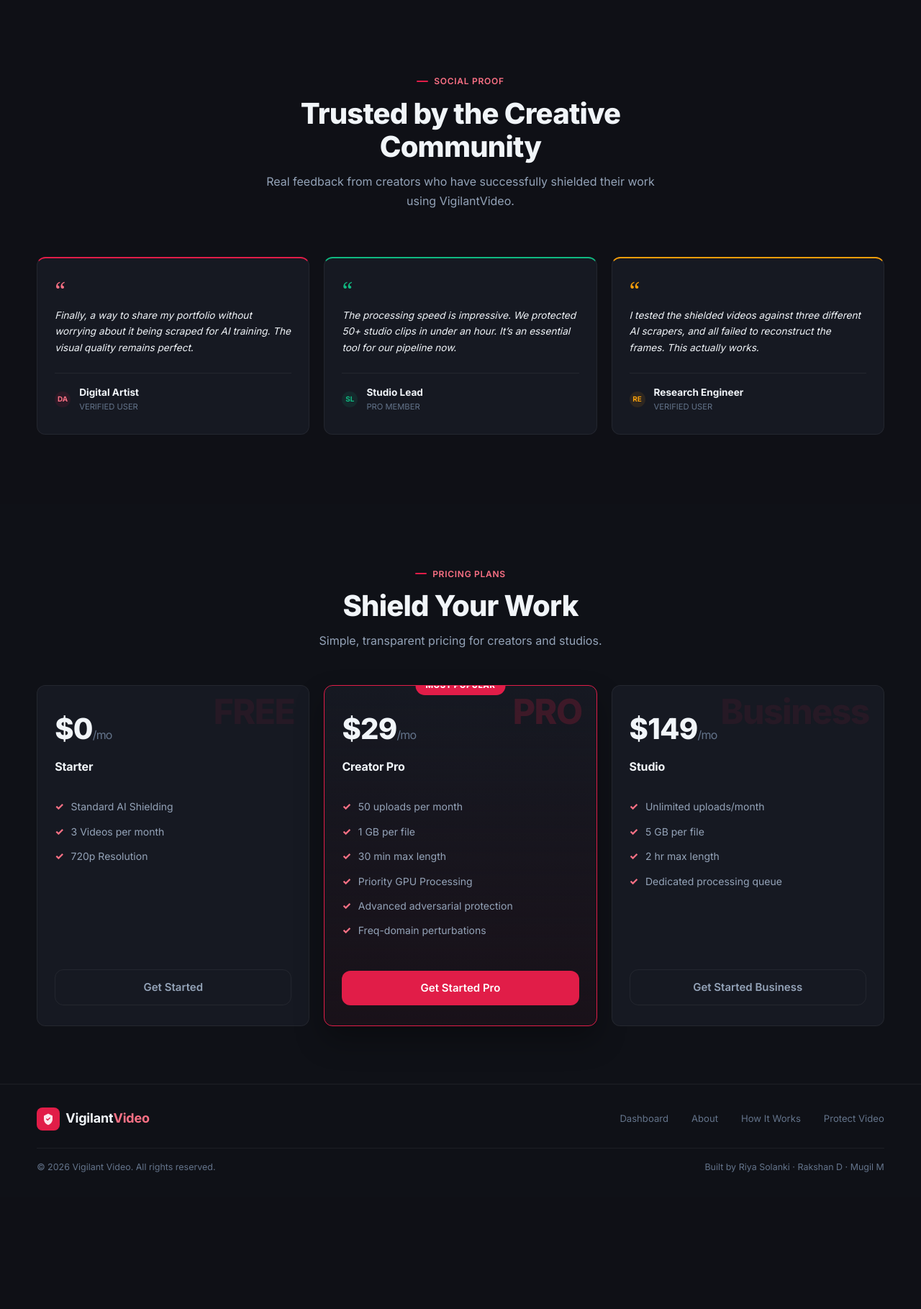
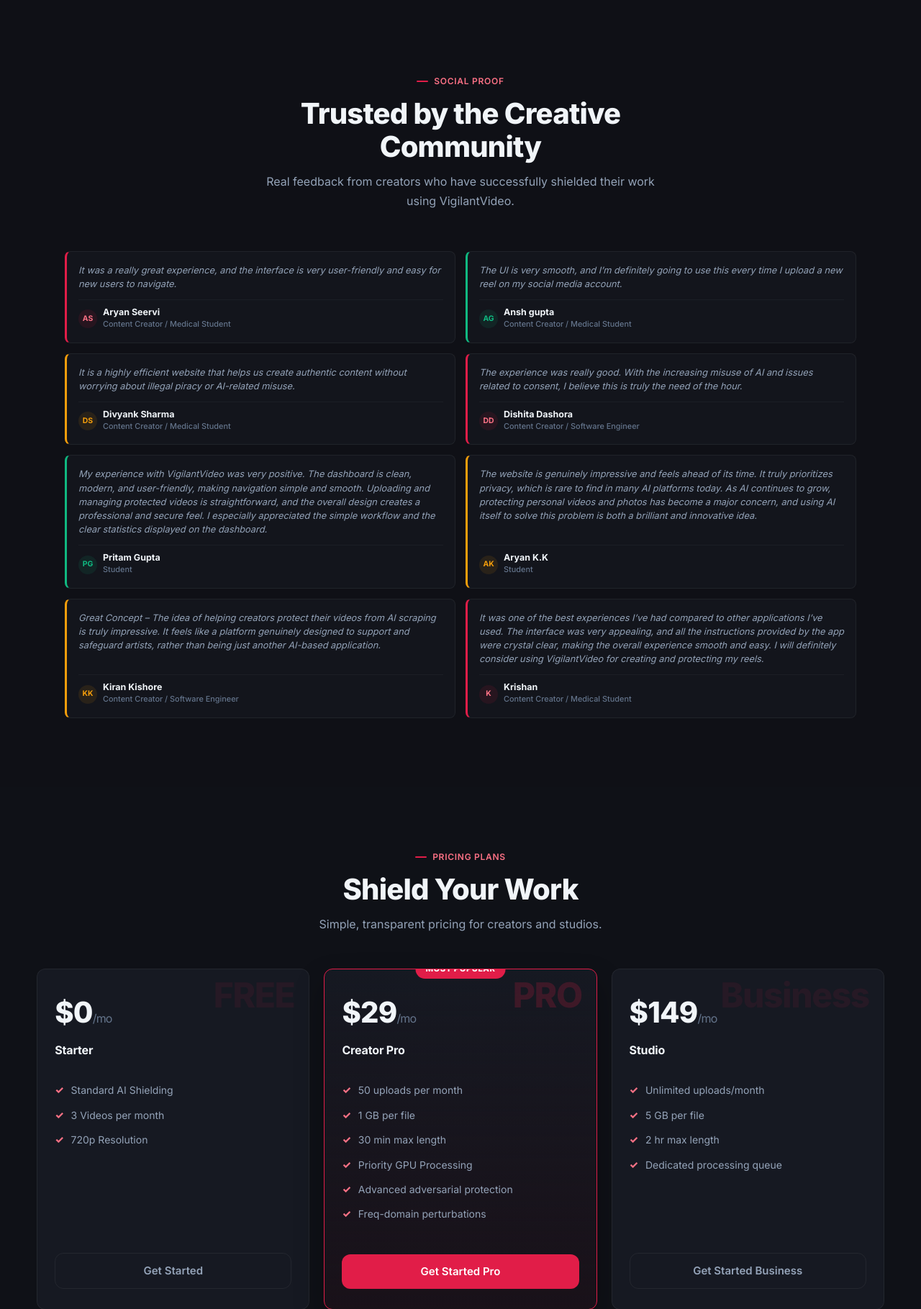
Before and after one commit to Riya-solanki/VigilantVideo-, a Flask app: page / in a window 1280 px wide. Shown: the part 3298-5117 px from the top of the page at 72% size. Before the commit the page ends 4927 px from the top, so only its background shows below. Run offline with Flask 3, Linux system fonts and the light colour scheme; some libraries are stand-ins or nearby versions.

Commit message:
tried to change the UI

```diff
--- a/static/css/style.css
+++ b/static/css/style.css
@@ -1573,3 +1573,91 @@ footer {
         margin: 1rem 0;
     }
 }
+
+/* ══════════════════════════════════════════
+   COMPACT FEEDBACK GRID SYSTEM (REPLACEMENT)
+══════════════════════════════════════════ */
+.reviews-masonry-grid {
+    display: grid;
+    grid-template-columns: repeat(2, 1fr); /* 2 clean, elegant columns */
+    gap: 0.875rem; /* Tight spacing between cards */
+    width: 100%;
+    max-width: 1100px;
+    margin: 0 auto;
+}
+
+.review-card {
+    background: rgba(22, 25, 34, 0.6); /* Slightly more transparent */
+    border: 1px solid var(--border);
+    border-radius: 8px; /* Sharper, cleaner corners */
+    padding: 1rem; /* Reduced padding from 1.5rem */
+    display: flex;
+    flex-direction: column;
+    justify-content: space-between;
+    position: relative;
+    transition: all 0.2s var(--ease);
+}
+
+.review-card:hover {
+    border-color: var(--accent); /* Clean highlight tint on hover */
+    transform: translateY(-1px);
+    box-shadow: 0 4px 12px rgba(0, 0, 0, 0.3);
+}
+
+/* Slim, clean left-accent borders instead of thick top borders */
+.review-card.accent-border { border-left: 3px solid var(--accent); }
+.review-card.success-border { border-left: 3px solid var(--success); }
+.review-card.warning-border { border-left: 3px solid var(--warning); }
+
+/* Hidden quotes to maximize text area space */
+.review-quote-mark {
+    display: none;
+}
+
+.review-text {
+    font-size: 0.8rem !important; /* Smaller, crisp readability font */
+    line-height: 1.5 !important;
+    color: var(--text-secondary) !important;
+    margin-bottom: 0.75rem !important;
+    font-style: italic;
+}
+
+.review-user-footer {
+    display: flex;
+    align-items: center;
+    gap: 0.5rem;
+    border-top: 1px solid rgba(255, 255, 255, 0.04);
+    padding-top: 0.625rem;
+}
+
+.review-avatar {
+    width: 26px; /* Scaled down avatar bubble */
+    height: 26px;
+    border-radius: 50%;
+    display: grid;
+    place-items: center;
+    font-size: 0.65rem;
+    font-weight: 700;
+    flex-shrink: 0;
+}
+
+.review-user-name {
+    font-size: 0.78rem;
+    font-weight: 700;
+    color: var(--text-primary);
+    line-height: 1.2;
+}
+
+.review-user-role {
+    font-size: 0.68rem;
+    color: var(--text-tertiary);
+    font-weight: 500;
+}
+
+/* Responsive collapse for single-view mobile layouts */
+@media(max-width: 768px) {
+    .reviews-masonry-grid {
+        grid-template-columns: 1fr;
+        gap: 0.75rem;
+    }
+}
--- a/templates/index.html
+++ b/templates/index.html
@@ -302,63 +302,131 @@
 </section>
 <!-- Testimonials Section -->
 <section id="reviews" style="border-top: 1px solid var(--border); padding: 6rem 4%; background: rgba(15, 17, 23, 0.2);">
-  <div style="text-align:center; max-width:600px; margin:0 auto 4rem;">
+  <div style="text-align:center; max-width:600px; margin:0 auto 3.5rem;">
     <div class="section-label" style="justify-content:center">Social Proof</div>
     <h2 class="section-title">Trusted by the Creative Community</h2>
     <p class="section-sub" style="margin: 0 auto;">Real feedback from creators who have successfully shielded their work using VigilantVideo.</p>
   </div>
 
-  <div class="steps-grid">
-    <!-- Testimonial 1 -->
-    <div class="step-card" style="display: flex; flex-direction: column; justify-content: space-between; border-top: 2px solid var(--accent);">
-      <div>
-        <div style="color: var(--accent-light); font-size: 2rem; font-family: 'serif'; line-height: 1; margin-bottom: 0.5rem;">“</div>
-        <p class="step-desc" style="font-style: italic; color: var(--text-primary); margin-bottom: 1.5rem;">
-          Finally, a way to share my portfolio without worrying about it being scraped for AI training. The visual quality remains perfect.
-        </p>
-      </div>
-      <div style="display: flex; align-items: center; gap: 0.75rem; border-top: 1px solid var(--border); padding-top: 1rem;">
-        <div class="team-avatar" style="background: var(--accent-subtle); color: var(--accent-light)">DA</div>
+  <div class="reviews-masonry-grid">
+
+    <div class="review-card accent-border">
+      <div class="review-quote-mark">“</div>
+      <p class="review-text">
+        It was a really great experience, and the interface is very user-friendly and easy for new users to navigate.
+      </p>
+      <div class="review-user-footer">
+        <div class="review-avatar" style="background: var(--accent-subtle); color: var(--accent-light)">AS</div>
         <div>
-          <div style="font-size: 0.85rem; font-weight: 700; color: var(--text-primary);">Digital Artist</div>
-          <div style="font-size: 0.7rem; color: var(--text-tertiary); text-transform: uppercase;">Verified User</div>
+          <div class="review-user-name">Aryan Seervi</div>
+          <div class="review-user-role">Content Creator / Medical Student</div>
         </div>
       </div>
     </div>
 
-    <!-- Testimonial 2 -->
-    <div class="step-card" style="display: flex; flex-direction: column; justify-content: space-between; border-top: 2px solid var(--success);">
-      <div>
-        <div style="color: var(--success); font-size: 2rem; font-family: 'serif'; line-height: 1; margin-bottom: 0.5rem;">“</div>
-        <p class="step-desc" style="font-style: italic; color: var(--text-primary); margin-bottom: 1.5rem;">
-          The processing speed is impressive. We protected 50+ studio clips in under an hour. It’s an essential tool for our pipeline now.
+    <div class="review-card success-border">
+      <div class="review-quote-mark" style="color: var(--success)">“</div>
+      <p class="review-text">
+        The UI is very smooth, and I’m definitely going to use this every time I upload a new reel on my social media account.
         </p>
-      </div>
-      <div style="display: flex; align-items: center; gap: 0.75rem; border-top: 1px solid var(--border); padding-top: 1rem;">
-        <div class="team-avatar" style="background: var(--success-subtle); color: var(--success)">SL</div>
+      <div class="review-user-footer">
+        <div class="review-avatar" style="background: var(--success-subtle); color: var(--success)">AG</div>
         <div>
-          <div style="font-size: 0.85rem; font-weight: 700; color: var(--text-primary);">Studio Lead</div>
-          <div style="font-size: 0.7rem; color: var(--text-tertiary); text-transform: uppercase;">Pro Member</div>
+          <div class="review-user-name">Ansh gupta</div>
+          <div class="review-user-role">Content Creator / Medical Student</div>
         </div>
       </div>
     </div>
 
-    <!-- Testimonial 3 -->
-    <div class="step-card" style="display: flex; flex-direction: column; justify-content: space-between; border-top: 2px solid var(--warning);">
-      <div>
-        <div style="color: var(--warning); font-size: 2rem; font-family: 'serif'; line-height: 1; margin-bottom: 0.5rem;">“</div>
-        <p class="step-desc" style="font-style: italic; color: var(--text-primary); margin-bottom: 1.5rem;">
-          I tested the shielded videos against three different AI scrapers, and all failed to reconstruct the frames. This actually works.
-        </p>
-      </div>
-      <div style="display: flex; align-items: center; gap: 0.75rem; border-top: 1px solid var(--border); padding-top: 1rem;">
-        <div class="team-avatar" style="background: var(--warning-subtle); color: var(--warning)">RE</div>
+    <div class="review-card warning-border">
+      <div class="review-quote-mark" style="color: var(--warning)">“</div>
+      <p class="review-text">
+        It is a highly efficient website that helps us create authentic content without worrying about illegal piracy or AI-related misuse.
+      </p>
+      <div class="review-user-footer">
+        <div class="review-avatar" style="background: var(--warning-subtle); color: var(--warning)">DS</div>
         <div>
-          <div style="font-size: 0.85rem; font-weight: 700; color: var(--text-primary);">Research Engineer</div>
-          <div style="font-size: 0.7rem; color: var(--text-tertiary); text-transform: uppercase;">Verified User</div>
+          <div class="review-user-name">Divyank Sharma</div>
+          <div class="review-user-role">Content Creator /   Medical Student</div>
         </div>
       </div>
     </div>
+
+    <div class="review-card accent-border">
+      <div class="review-quote-mark">“</div>
+      <p class="review-text">
+        The experience was really good. With the increasing misuse of AI and issues related to consent, I believe this is truly the need of the hour.
+
+      </p>
+      <div class="review-user-footer">
+        <div class="review-avatar" style="background: var(--accent-subtle); color: var(--accent-light)">DD</div>
+        <div>
+          <div class="review-user-name">Dishita Dashora</div>
+          <div class="review-user-role">Content Creator / Software Engineer</div>
+        </div>
+      </div>
+    </div>
+
+    <div class="review-card success-border">
+      <div class="review-quote-mark" style="color: var(--success)">“</div>
+      <p class="review-text">
+         My experience with VigilantVideo was very positive. The dashboard is clean, modern, and user-friendly, making navigation simple and smooth.
+         Uploading and managing protected videos is straightforward, and the overall design creates a professional and secure feel. I especially appreciated the simple workflow and the clear statistics displayed on the dashboard.
+      </p>
+      <div class="review-user-footer">
+        <div class="review-avatar" style="background: var(--success-subtle); color: var(--success)">PG</div>
+        <div>
+          <div class="review-user-name">Pritam Gupta</div>
+          <div class="review-user-role">Student</div>
+        </div>
+      </div>
+    </div>
+
+    <div class="review-card warning-border">
+      <div class="review-quote-mark">“</div>
+      <p class="review-text">
+        The website is genuinely impressive and feels ahead of its time. It truly prioritizes privacy, which is rare to find in many AI platforms today.
+        As AI continues to grow, protecting personal videos and photos has become a major concern, and using AI itself to solve this problem is both a brilliant and innovative idea.
+      </p>
+      <div class="review-user-footer">
+        <div class="review-avatar" style="background: var(--warning-subtle); color: var(--warning)">AK</div>
+        <div>
+          <div class="review-user-name">Aryan K.K</div>
+          <div class="review-user-role">Student</div>
+        </div>
+      </div>
+    </div>
+
+    <div class="review-card warning-border">
+      <div class="review-quote-mark" style="color: var(--warning)">“</div>
+      <p class="review-text">
+        Great Concept – The idea of helping creators protect their videos from AI scraping is truly impressive. It feels like a platform genuinely designed to support and safeguard artists, rather than being just another AI-based application.
+
+      </p>
+      <div class="review-user-footer">
+        <div class="review-avatar" style="background: var(--warning-subtle); color: var(--warning)">KK</div>
+        <div>
+          <div class="review-user-name">Kiran Kishore</div>
+          <div class="review-user-role">Content Creator / Software Engineer</div>
+        </div>
+      </div>
+    </div>
+
+    <div class="review-card accent-border">
+      <div class="review-quote-mark">“</div>
+      <p class="review-text">
+        It was one of the best experiences I’ve had compared to other applications I’ve used. The interface was very appealing, and all the instructions provided by the app were crystal clear, making the overall experience smooth and easy.
+        I will definitely consider using VigilantVideo for creating and protecting my reels.
+      </p>
+      <div class="review-user-footer">
+        <div class="review-avatar" style="background: var(--accent-subtle); color: var(--accent-light)">K</div>
+        <div>
+          <div class="review-user-name">Krishan</div>
+          <div class="review-user-role">Content Creator / Medical Student</div>
+        </div>
+      </div>
+    </div>
+
   </div>
 </section>
 <!-- Pricing Section -->
```
